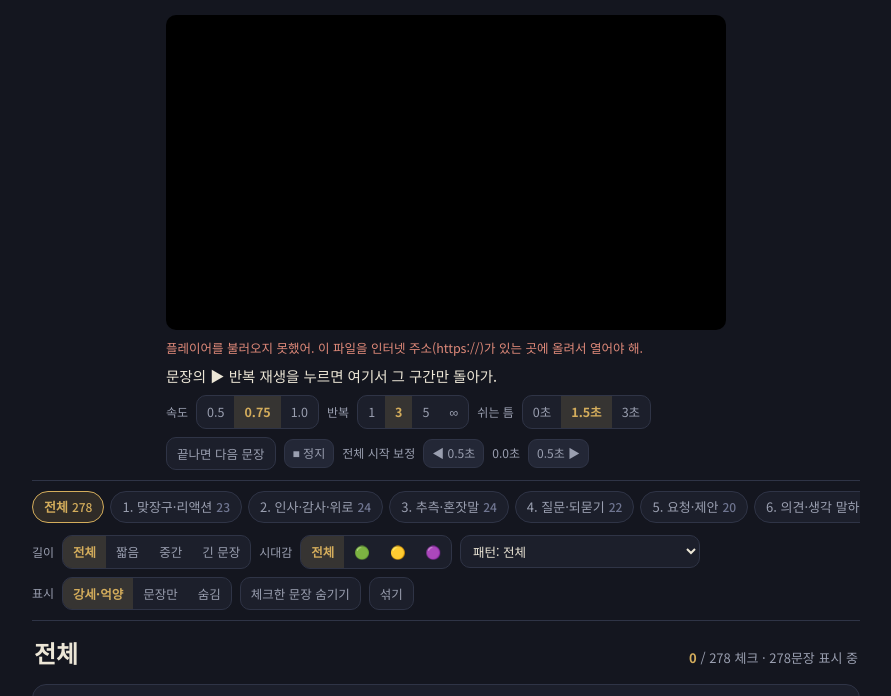
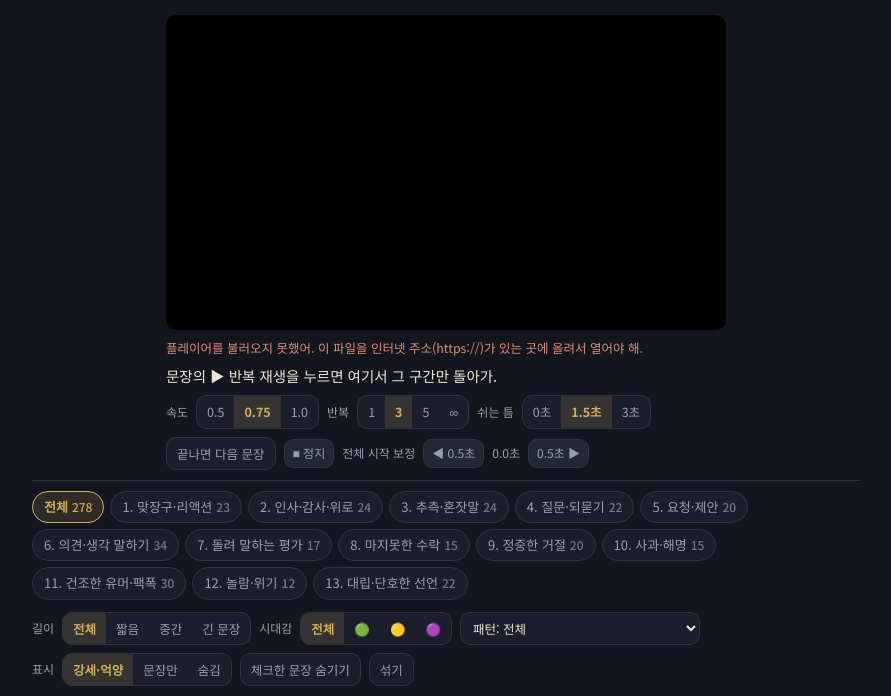
Before and after one commit to camelliatte/shadowing, a plain HTML site: page index.html in a window 1280 px wide. Shown: the part 85-781 px from the top of the page, without its empty margins (194-1085 px from the left). Drawn offline with nearby package versions, Linux system fonts and the light colour scheme.

Commit message:
Add files via upload

```diff
--- a/index.html
+++ b/index.html
@@ -24,7 +24,8 @@ header p{margin:2px 0 10px;color:var(--muted);font-size:13px}
 .bar{padding:10px 0;border-bottom:1px solid var(--line)}
 .row{display:flex;flex-wrap:wrap;gap:8px;align-items:center;margin-top:8px}
 .row:first-child{margin-top:0}
-.cats{display:flex;gap:6px;overflow-x:auto;padding-bottom:4px}
+.cats{display:flex;flex-wrap:wrap;gap:6px;padding-bottom:4px}
+@media (max-width:640px){.cats{flex-wrap:nowrap;overflow-x:auto;scrollbar-width:none}.cats::-webkit-scrollbar{display:none}}
 .chip{flex:none;background:var(--panel);border:1px solid var(--line);border-radius:999px;padding:5px 11px;font-size:13px;color:var(--muted);white-space:nowrap}
 .chip b{font-weight:500;color:#6f7590;margin-left:4px;font-size:12px}
 .chip.on{background:var(--gold-soft);border-color:var(--gold);color:var(--gold);font-weight:700}
```
